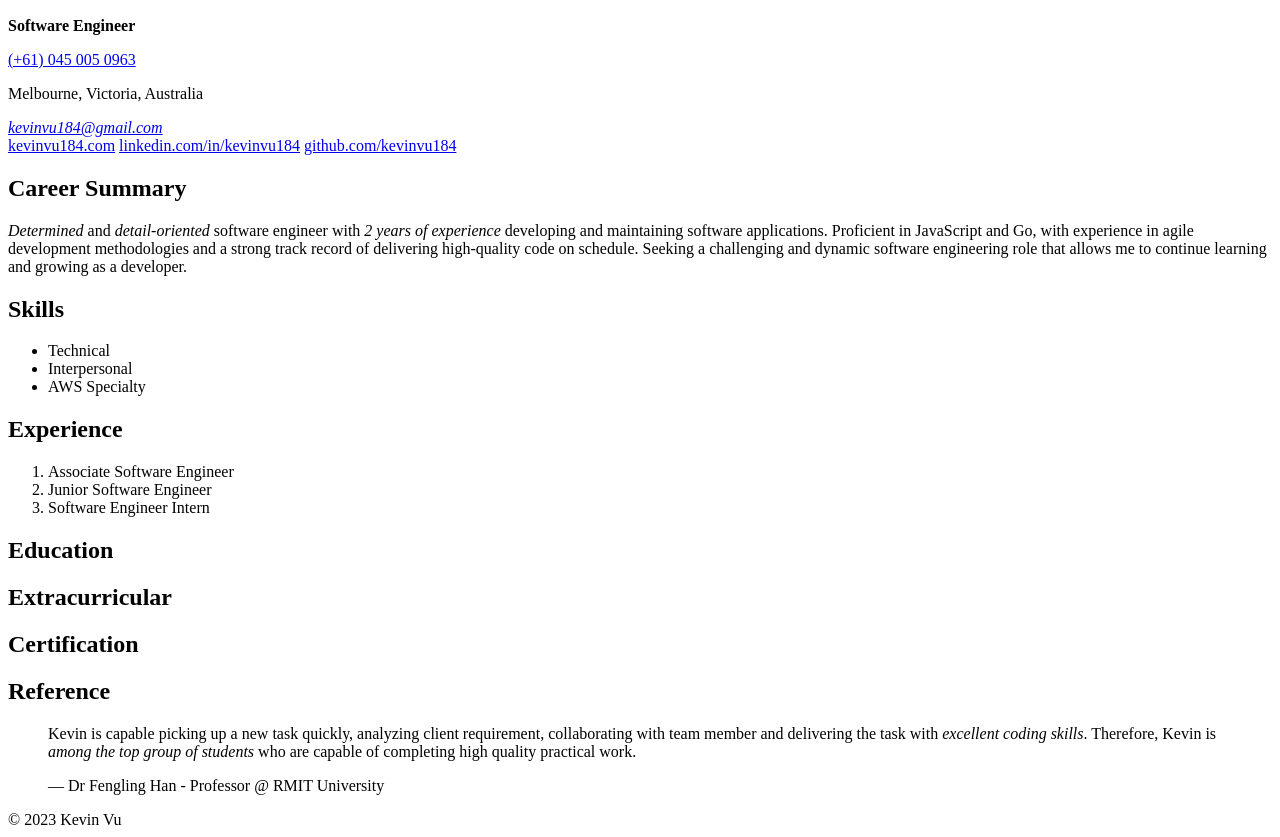
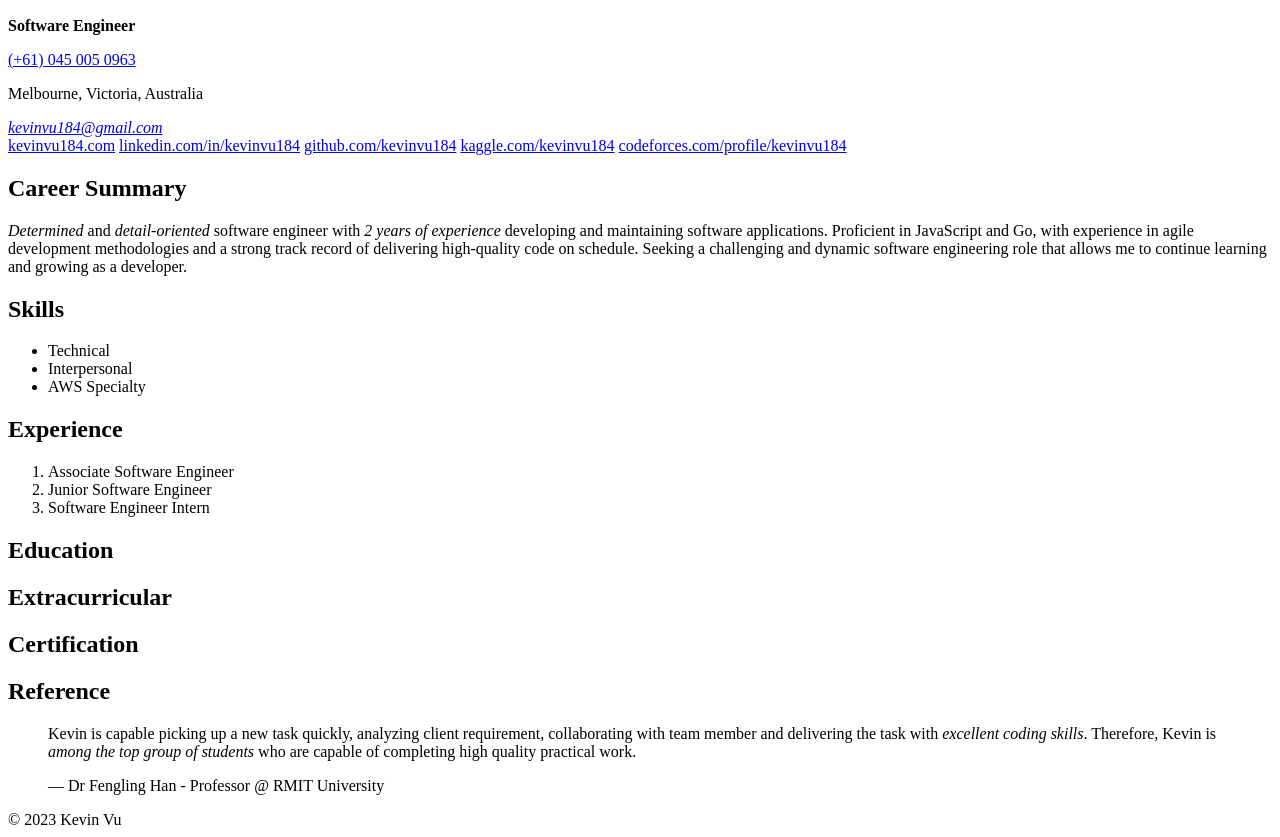
Before and after one commit to kevinvu184/its-me, a plain HTML site: page index.html in a window 1280 px wide. Shown: the part 50-887 px from the top of the page. Drawn offline with Linux system fonts and the light colour scheme.

Commit message:
1 file modified

```diff
--- a/index.html
+++ b/index.html
@@ -21,6 +21,12 @@
           >
           <a href="https://github.com/kevinvu184" target="_blank"
             >github.com/kevinvu184</a
+          >
+          <a href="https://www.kaggle.com/kevinvu184" target="_blank"
+            >kaggle.com/kevinvu184</a
+          >
+          <a href="https://codeforces.com/profile/kevinvu184" target="_blank"
+            >codeforces.com/profile/kevinvu184</a
           >
         </article>
       </header>
```
